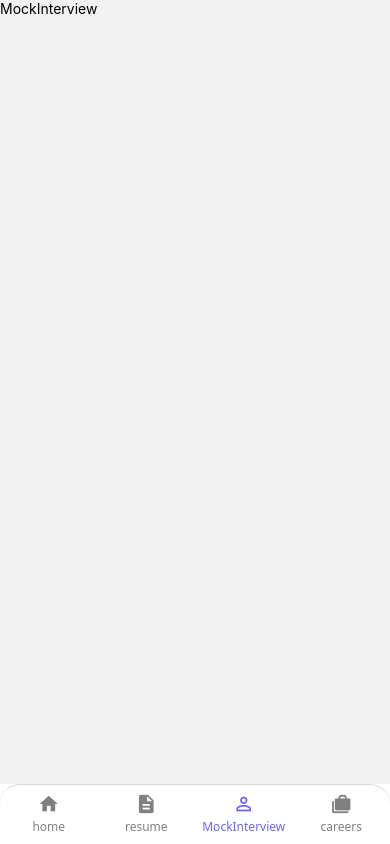
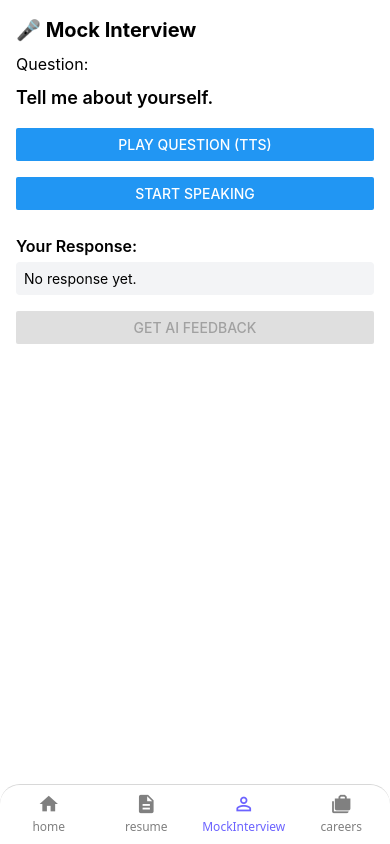
Before and after one commit to Anukeerth-ek/React-Native-AI-Career, a React Native app: screen /MockInterview in a window 390 px wide. Built offline with nearby package versions, Linux system fonts and the light colour scheme.

Commit message:
feat: added frontend code

```diff
--- /dev/null
+++ b/components/MockInterview/index.tsx
@@ -0,0 +1,120 @@
+import React, { useEffect, useState } from 'react';
+import { View, Text, Button, ActivityIndicator, ScrollView } from 'react-native';
+import Tts from 'react-native-tts';
+import Voice from '@react-native-voice/voice';
+import { styled } from 'nativewind';
+import { SafeAreaView as RNSafeAreaView } from "react-native-safe-area-context";
+import { View as RNView, Text as RNText, Image, TouchableOpacity } from "react-native";
+const MOCK_QUESTION = "Tell me about yourself.";
+
+const MockInterview = () => {
+  const [isListening, setIsListening] = useState(false);
+  const [transcript, setTranscript] = useState('');
+  const [feedback, setFeedback] = useState('');
+  const [loading, setLoading] = useState(false);
+const SafeArea = styled(RNSafeAreaView);
+const View = styled(RNView);
+  const Text = styled(RNText);
+  // const ScrollView = styled(RNScrollView)
+  // Handle speech results
+  useEffect(() => {
+    Voice.onSpeechResults = e => {
+      if (e.value && e.value.length > 0) {
+        setTranscript(e.value[0]);
+      }
+      setIsListening(false);
+    };
+
+    return () => {
+      Voice.destroy().then(Voice.removeAllListeners);
+    };
+  }, []);
+
+  const playQuestion = () => {
+    Tts.speak(MOCK_QUESTION);
+  };
+
+  const startListening = async () => {
+    try {
+      setTranscript('');
+      setFeedback('');
+      setIsListening(true);
+      await Voice.start('en-US');
+    } catch (err) {
+      console.error(err);
+    }
+  };
+
+  const stopListening = async () => {
+    try {
+      await Voice.stop();
+      setIsListening(false);
+    } catch (err) {
+      console.error(err);
+    }
+  };
+
+  const getFeedback = async () => {
+    setLoading(true);
+    try {
+      const response = await fetch('http://YOUR_BACKEND_ENDPOINT/feedback', {
+        method: 'POST',
+        headers: {
+          'Content-Type': 'application/json',
+        },
+        body: JSON.stringify({
+          question: MOCK_QUESTION,
+          answer: transcript,
+        }),
+      });
+
+      const data = await response.json();
+      setFeedback(data?.feedback || 'No feedback returned.');
+    } catch (err) {
+      console.error(err);
+      setFeedback('Error getting feedback.');
+    }
+    setLoading(false);
+  };
+
+  return (
+    <ScrollView style={{ padding: 16, backgroundColor: 'white', flex: 1 }}>
+      <Text className="text-xl font-bold mb-2">🎤 Mock Interview</Text>
+
+      <Text className="text-base mb-2">Question:</Text>
+      <Text className="text-lg font-semibold mb-4">{MOCK_QUESTION}</Text>
+
+      <Button title="Play Question (TTS)" onPress={playQuestion} />
+
+      <View className="my-4">
+        {isListening ? (
+          <Button title="Stop Listening" onPress={stopListening} />
+        ) : (
+          <Button title="Start Speaking" onPress={startListening} />
+        )}
+      </View>
+
+      <Text className="text-base font-semibold mt-2 mb-1">Your Response:</Text>
+      <Text className="p-2 bg-gray-100 rounded">{transcript || 'No response yet.'}</Text>
+
+      <View className="mt-4 mb-2">
+        <Button
+          title="Get AI Feedback"
+          onPress={getFeedback}
+          disabled={!transcript || loading}
+        />
+      </View>
+
+      {loading && <ActivityIndicator size="large" color="#6B46C1" />}
+
+      {feedback ? (
+        <>
+          <Text className="text-base font-semibold mt-4 mb-1">AI Feedback:</Text>
+          <Text className="p-2 bg-green-100 rounded">{feedback}</Text>
+        </>
+      ) : null}
+    </ScrollView>
+  );
+};
+
+export default MockInterview;
--- a/components/SkillAnalysisScreen/index.tsx
+++ /dev/null
@@ -1,12 +0,0 @@
-import { View, Text } from 'react-native'
-import React from 'react'
-
-const MockInterview = () => {
-  return (
-    <View>
-      <Text>MockInterview</Text>
-    </View>
-  )
-}
-
-export default MockInterview
--- a/navigations/BottomTabs.tsx
+++ b/navigations/BottomTabs.tsx
@@ -5,7 +5,7 @@ import Icon from "react-native-vector-icons/MaterialIcons";
 import HomeScreen from '../screens/HomeScreen';
 import ResumeScreen from '../components/ResumeScreen';
 import CareerGuidance from '../components/CareerScreen';
-import SkillAnalysisScreen from '../components/SkillAnalysisScreen'
+import SkillAnalysisScreen from '../components/MockInterview'
 
 const Tab = createBottomTabNavigator();
 
--- a/package.json
+++ b/package.json
@@ -10,6 +10,7 @@
     "noImplicitAny": "false"
   },
   "dependencies": {
+    "@react-native-voice/voice": "^3.2.4",
     "@react-navigation/bottom-tabs": "^7.3.14",
     "@react-navigation/native": "^7.1.10",
     "@react-navigation/native-stack": "^7.3.14",
@@ -32,6 +33,7 @@
     "react-native-safe-area-context": "^5.4.0",
     "react-native-screens": "~4.11.1",
     "react-native-svg": "15.11.2",
+    "react-native-tts": "^4.1.1",
     "react-native-vector-icons": "^10.2.0"
   },
   "devDependencies": {
```
Also changed, not shown: 1 other file (tests, documents, lock files or other folders).
